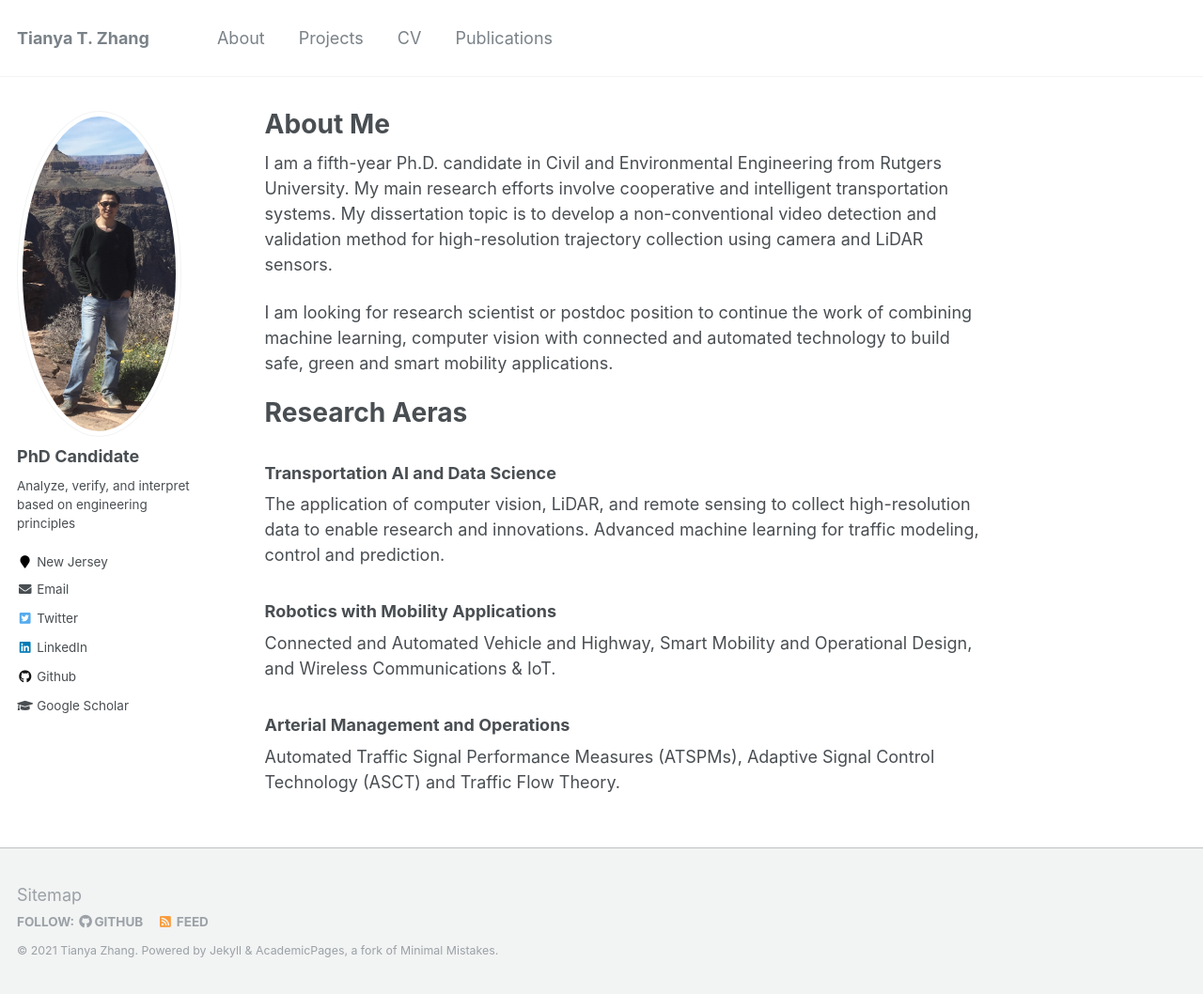
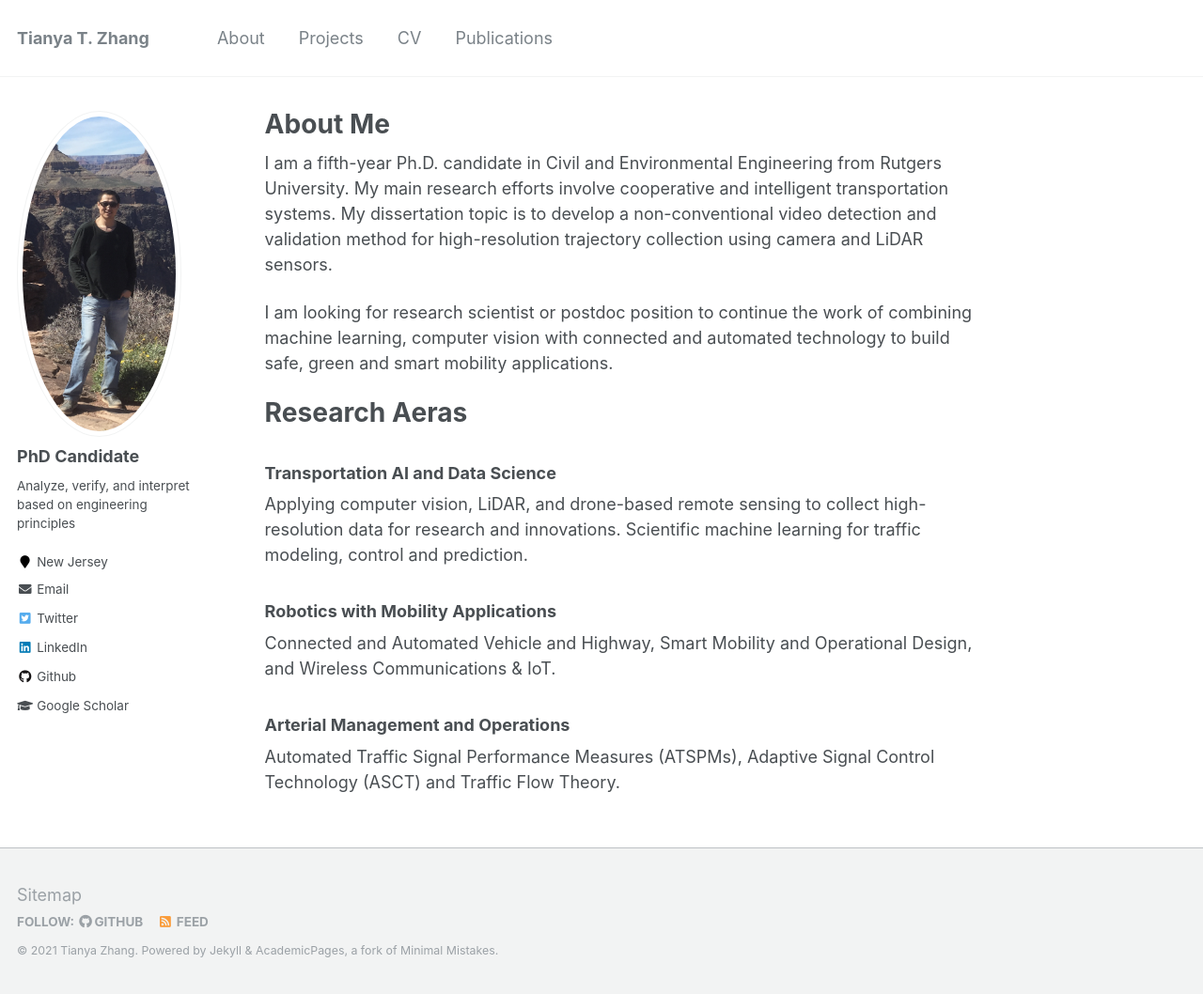
Before and after one commit to TeRyZh/Website, a Jekyll site: the page built from _pages/about.md, in a window 1280 px wide and 1058 px high. Shown: the whole window at 94% size. Built offline with Jekyll 4.4.1, drawn with Linux system fonts in a browser that asks for light colours.

Commit message:
Update about.md

```diff
--- a/_pages/about.md
+++ b/_pages/about.md
@@ -15,7 +15,7 @@ I am looking for research scientist or postdoc position to continue the work of
 Research Aeras
 ======
 ### Transportation AI and Data Science
-The application of computer vision, LiDAR, and remote sensing to collect high-resolution data to enable research and innovations. Advanced machine learning for traffic modeling, control and prediction.
+Applying computer vision, LiDAR, and drone-based remote sensing to collect high-resolution data for research and innovations. Scientific machine learning for traffic modeling, control and prediction.
 
 ### Robotics with Mobility Applications
 Connected and Automated Vehicle and Highway, Smart Mobility and Operational Design, and Wireless Communications & IoT.
```
